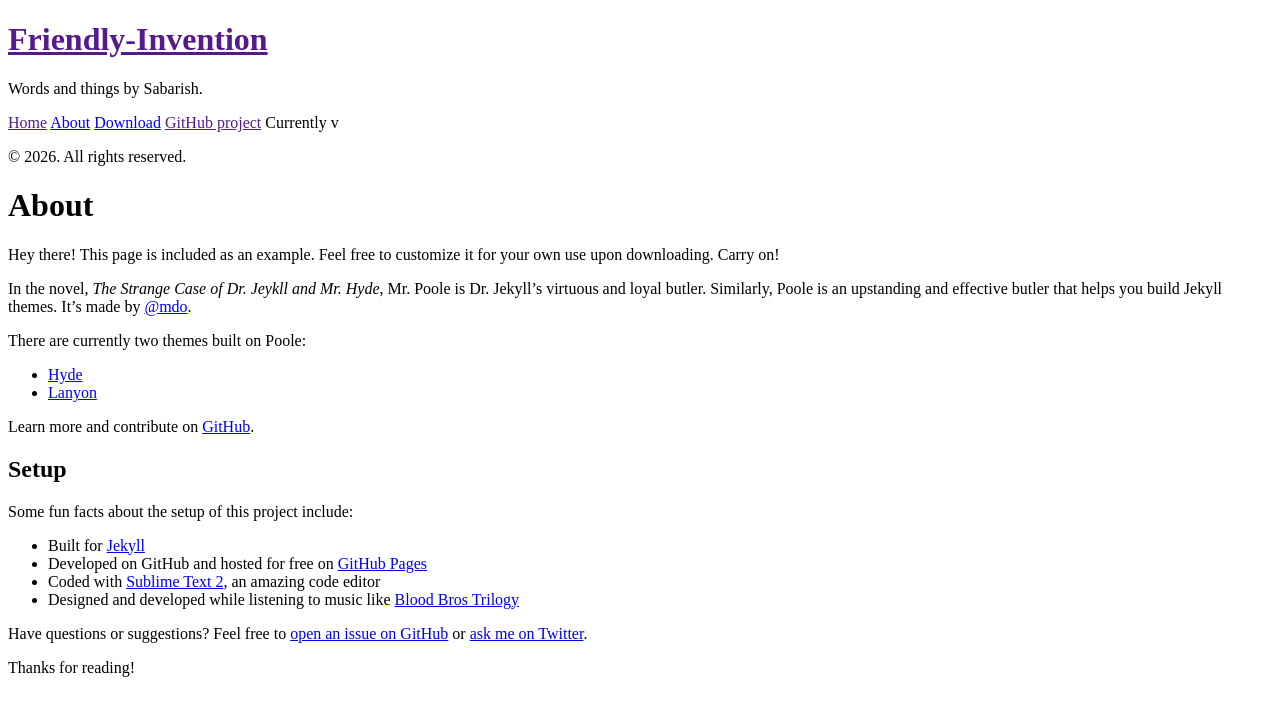
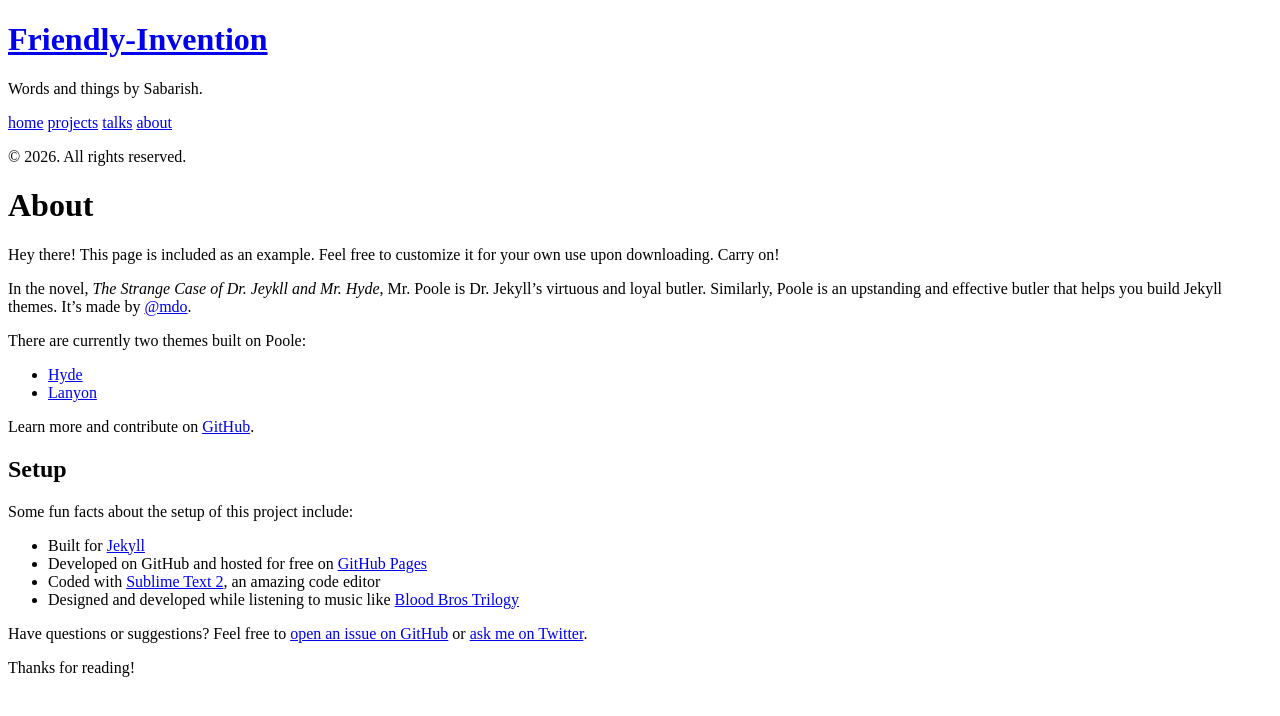
Before and after one commit to friendly-invention/friendly-invention.github.io, a Jekyll site: the page built from about.md, in a window 1280 px wide. Shown: the top 716 px of the page. Built offline with Jekyll 4.4.1, drawn with Linux system fonts in a browser that asks for light colours.

Commit message:
Update sidebar.html

```diff
--- a/_includes/sidebar.html
+++ b/_includes/sidebar.html
@@ -2,33 +2,16 @@
   <div class="container sidebar-sticky">
     <div class="sidebar-about">
       <h1>
-        <a href="{{ site.baseurl }}">
-          {{ site.title }}
-        </a>
+        <a href="/">{{ site.title }}</a>
       </h1>
       <p class="lead">{{ site.description }}</p>
     </div>
 
     <nav class="sidebar-nav">
-      <a class="sidebar-nav-item{% if page.url == site.baseurl %} active{% endif %}" href="{{ site.baseurl }}">Home</a>
-
-      {% comment %}
-        The code below dynamically generates a sidebar nav of pages with
-        `layout: page` in the front-matter. See readme for usage.
-      {% endcomment %}
-
-      {% assign pages_list = site.pages %}
-      {% for node in pages_list %}
-        {% if node.title != null %}
-          {% if node.layout == "page" %}
-            <a class="sidebar-nav-item{% if page.url == node.url %} active{% endif %}" href="{{ node.url }}">{{ node.title }}</a>
-          {% endif %}
-        {% endif %}
-      {% endfor %}
-
-      <a class="sidebar-nav-item" href="{{ site.github.repo }}/archive/v{{ site.version }}.zip">Download</a>
-      <a class="sidebar-nav-item" href="{{ site.github.repo }}">GitHub project</a>
-      <span class="sidebar-nav-item">Currently v{{ site.version }}</span>
+      <a class="sidebar-nav-item{% if page.url == '/' %} active{% endif %}" href="/">home</a>
+      <a class="sidebar-nav-item{% if page.url == '/projects' %} active{% endif %}" href="/projects">projects</a>
+      <a class="sidebar-nav-item{% if page.url == '/talks' %} active{% endif %}" href="/talks">talks</a>
+      <a class="sidebar-nav-item{% if page.url == '/about' %} active{% endif %}" href="/about">about</a>
     </nav>
 
     <p>&copy; {{ site.time | date: '%Y' }}. All rights reserved.</p>
```
